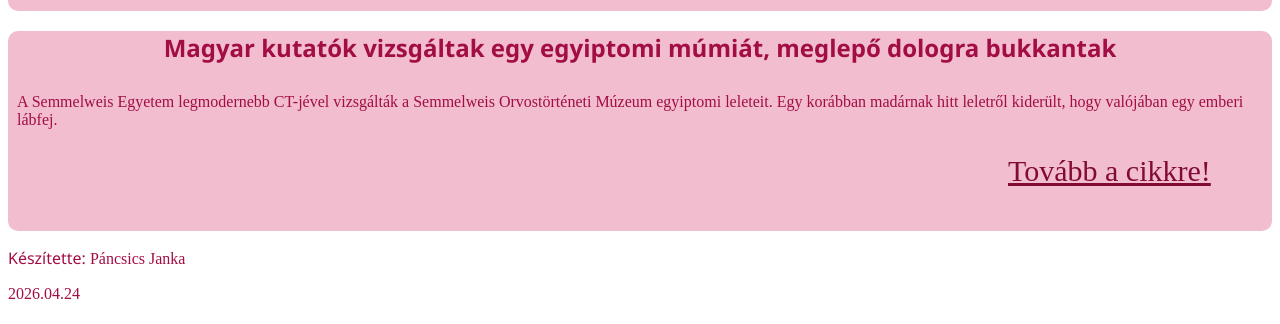
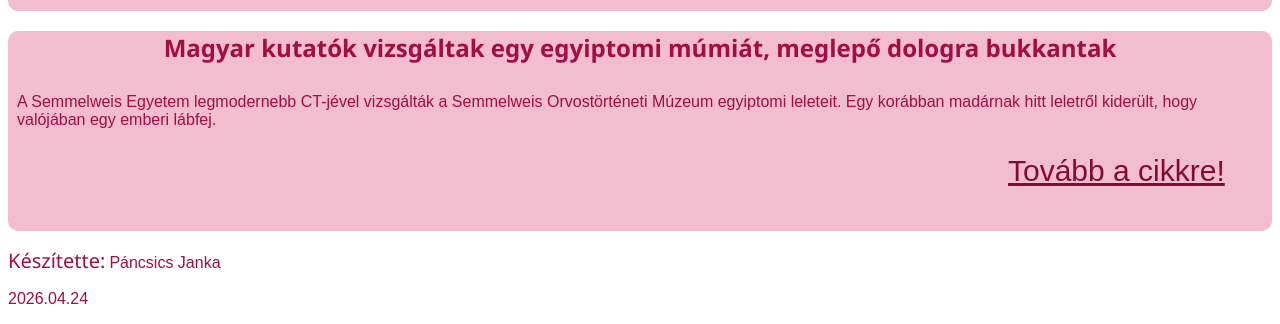
Before and after one commit to Pancsicsjanka/web_hirek, a plain HTML site: page index.html in a window 1280 px wide. Shown: the part 687-1011 px from the top of the page. Drawn offline with Linux system fonts and the light colour scheme.

Commit message:
betutipusok

```diff
--- a/style.css
+++ b/style.css
@@ -44,6 +44,7 @@ h2{
 article p{
     color: rgb(162, 13, 68);
     padding: 9px;
+    font-family: Arial, Helvetica, sans-serif;
 }
 
 footer p{
@@ -52,10 +53,11 @@ footer p{
 
 #keszitette{
     font-family: 'Segoe UI', Tahoma, Geneva, Verdana, sans-serif;
+    font-size: 20px;
 }
 
 .nevesdatum{
-
+    font-family: Arial, Helvetica, sans-serif;
 }
 
 a{
@@ -63,4 +65,5 @@ a{
     color: rgb(130, 11, 54);
     margin-left: 1000px;
     font-size: 30px;
+    font-family: fantasy;
 }
```
